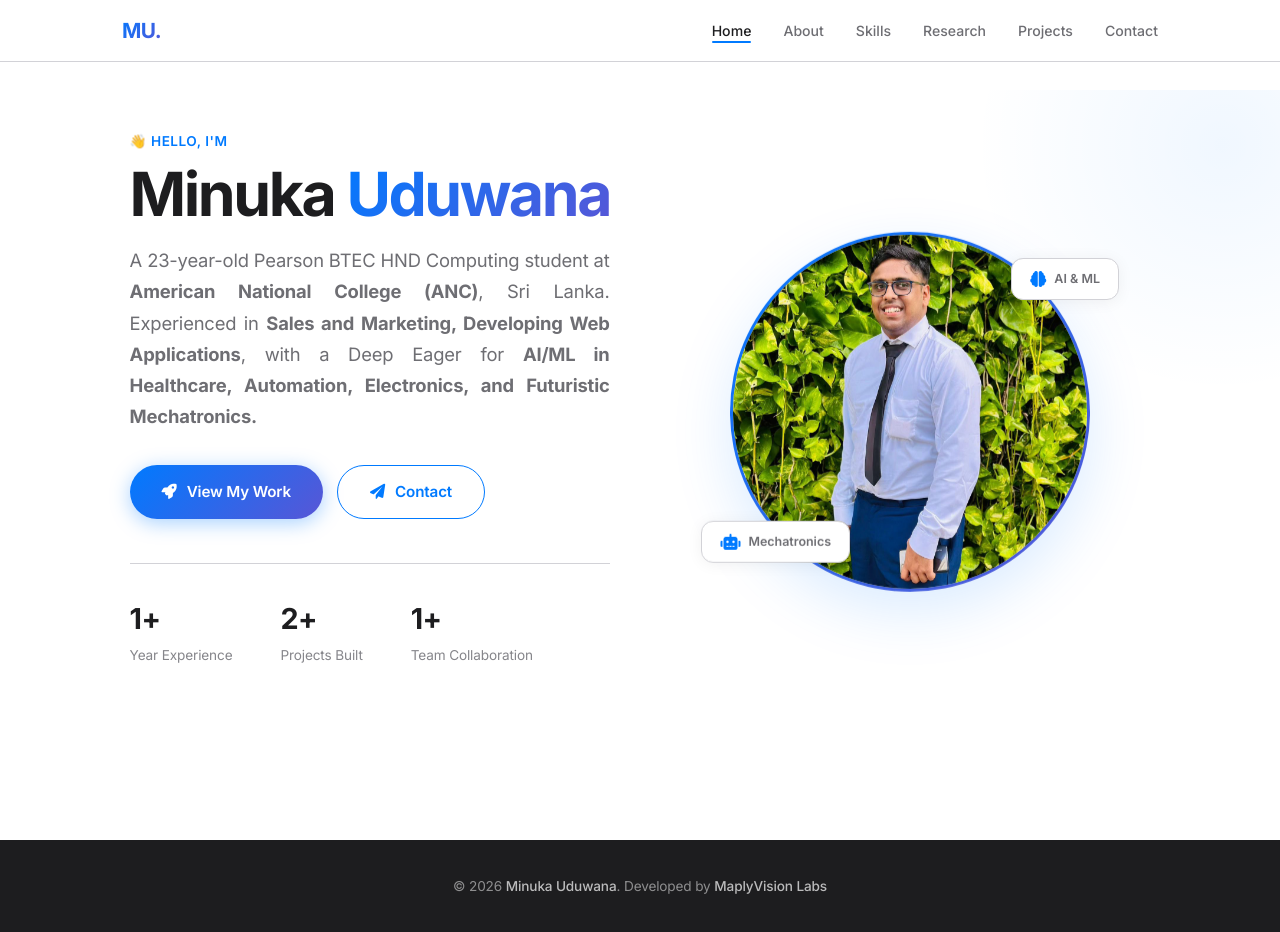
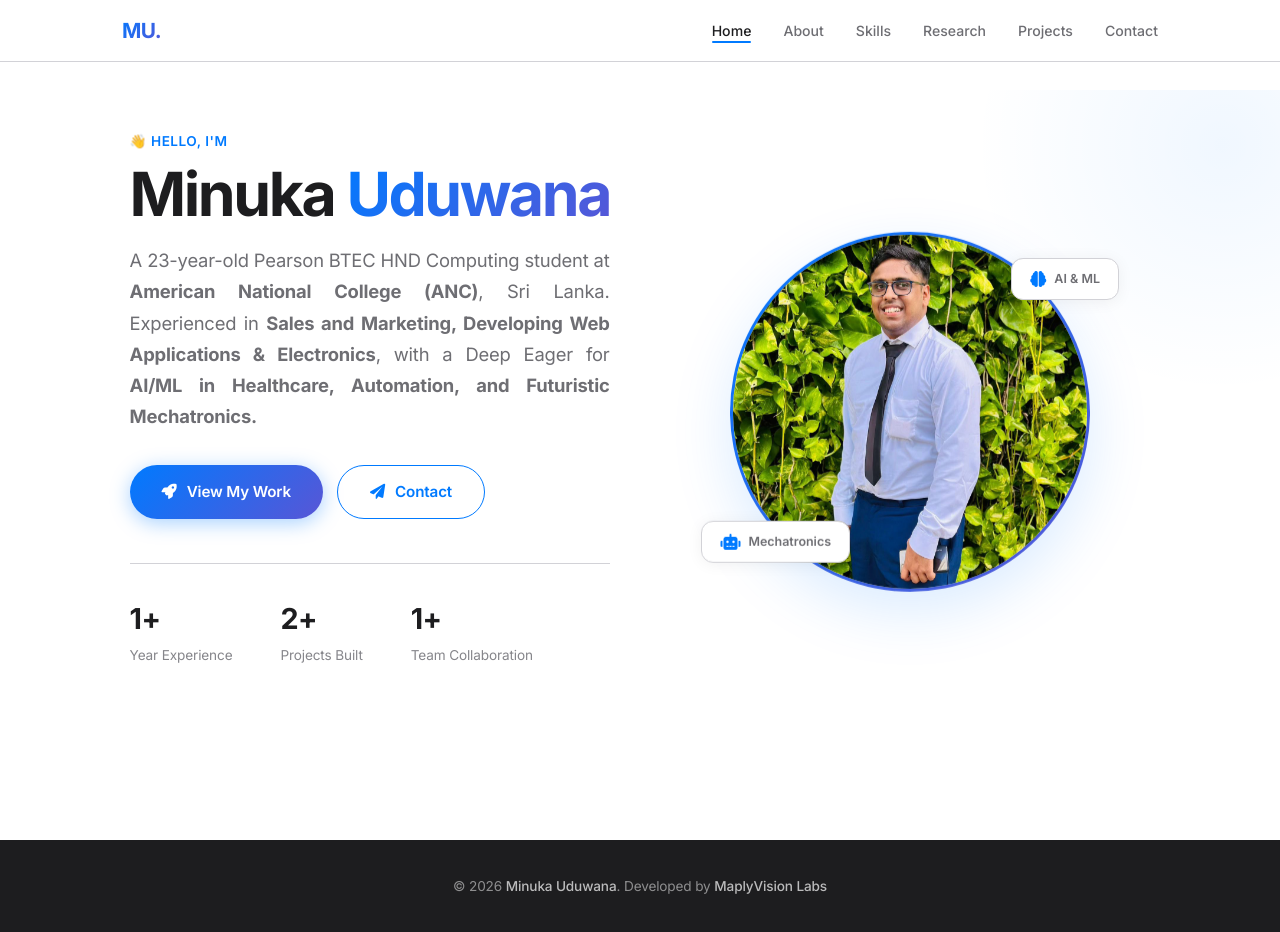
Before and after one commit to ilovenyc-stealth/Minuka-Portfolio, a plain HTML site: page index.html in a window 1280 px wide. Drawn offline with Linux system fonts and the light colour scheme.

Commit message:
Update index.html

```diff
--- a/index.html
+++ b/index.html
@@ -1039,8 +1039,8 @@
                     <h1>Minuka <span class="highlight">Uduwana</span></h1>
                     <p>
                         A 23-year-old Pearson BTEC HND Computing student at <strong>American National College (ANC)</strong>, Sri Lanka.
-                        Experienced in <strong>Sales and Marketing, Developing Web Applications</strong>, with a Deep Eager for
-                        <strong>AI/ML in Healthcare, Automation, Electronics, and Futuristic Mechatronics.</strong>
+                        Experienced in <strong>Sales and Marketing, Developing Web Applications & Electronics</strong>, with a Deep Eager for
+                        <strong>AI/ML in Healthcare, Automation, and Futuristic Mechatronics.</strong>
                     </p>
                     <div class="hero-buttons">
                         <a class="btn" data-page="projects"><i class="fas fa-rocket"></i> View My Work</a>
```
